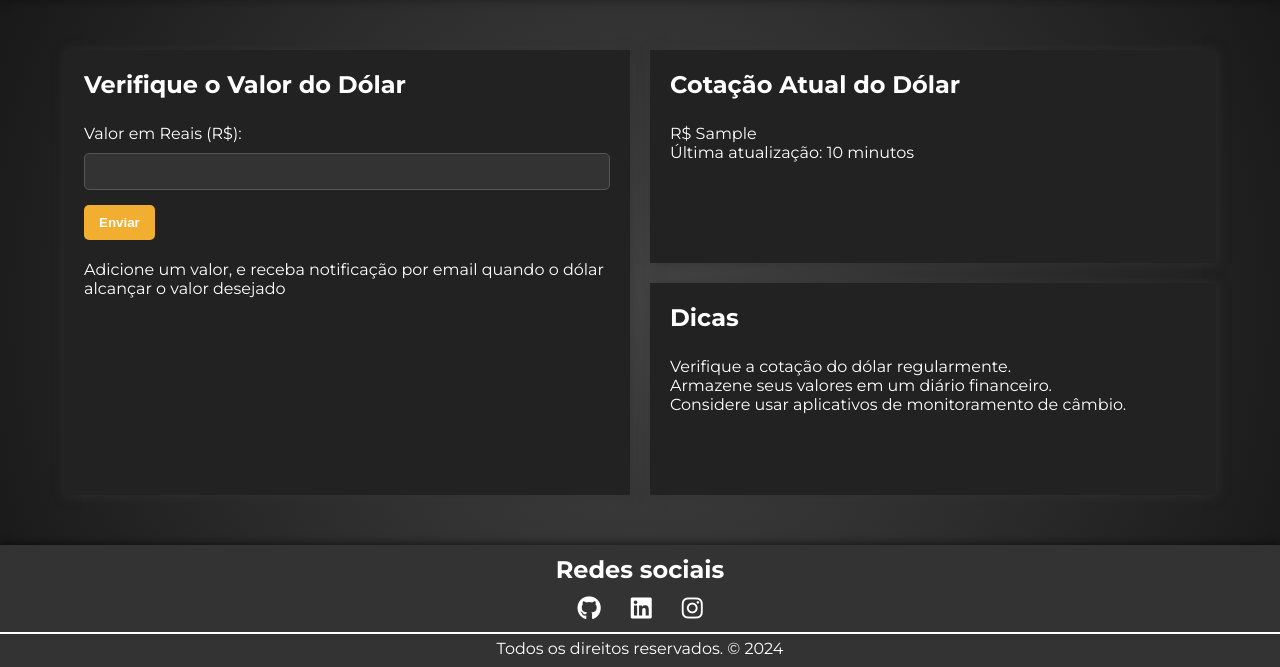
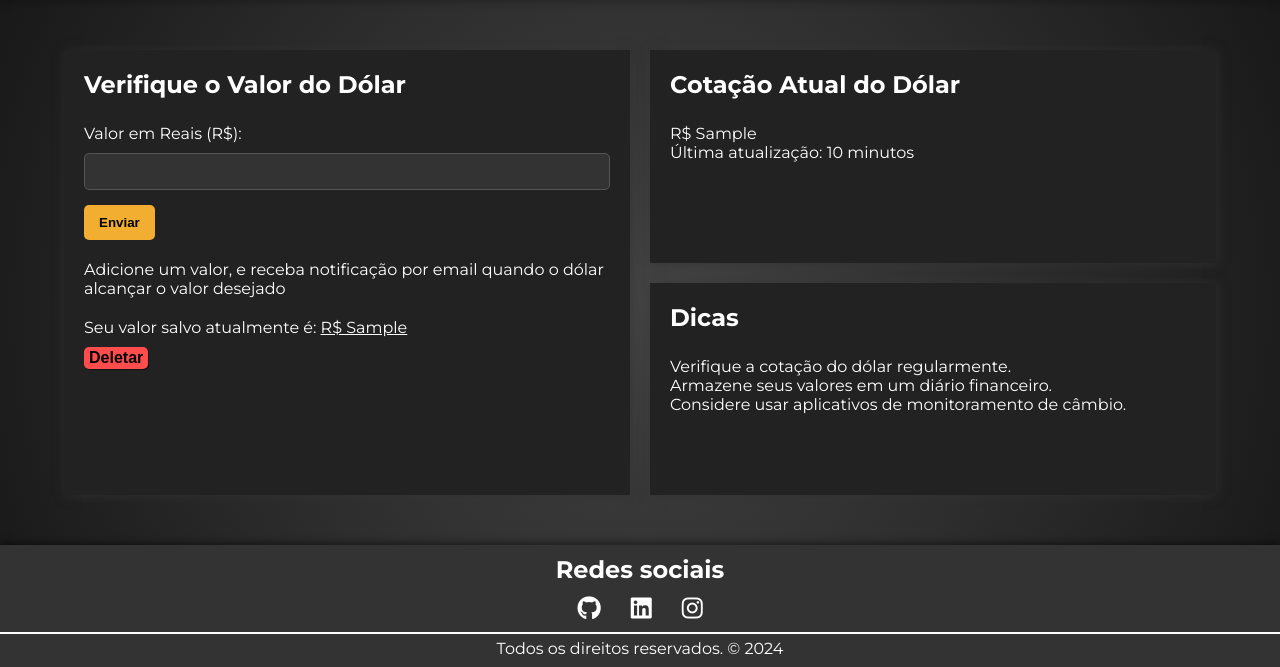
Before and after one commit to Ric002x/CoinTracker, a Flask app: template app/templates/pages/dashboard.html in a window 1280 px wide. Shown: the part 60-727 px from the top of the page. Run offline with Flask 3, Linux system fonts and the light colour scheme; tables that the repository leaves empty hold one stand-in row (values such as "Sample post"); the template is opened without the code that fills it: values that come from a table or form of the project are taken from there, most other values are stand-ins (such as "Sample title", 1, 10 or a date in 2020); parts of the project's set-up code (start-up, migrations or seed data) failed here and were passed over; some libraries are stand-ins or nearby versions.

Commit message:
Add Target delete form

```diff
--- a/app/__init__.py
+++ b/app/__init__.py
@@ -5,7 +5,7 @@ from flask import Flask, render_template
 from flask.cli import with_appcontext
 
 from .config import Config
-from .extension import adm, api, db, jwt
+from .extension import adm, api, csrf, db, jwt
 
 
 def create_app(test=False):
@@ -22,6 +22,7 @@ def create_app(test=False):
 
     if test is False:
         db.init_app(app)
+        csrf.init_app(app)
     api.init_app(app)
     jwt.init_app(app)
     adm.init_app(app)
--- a/app/extension.py
+++ b/app/extension.py
@@ -2,8 +2,10 @@ from flask_admin import Admin
 from flask_jwt_extended import JWTManager
 from flask_restful import Api
 from flask_sqlalchemy import SQLAlchemy
+from flask_wtf import CSRFProtect
 
 api = Api()
 jwt = JWTManager()
 db = SQLAlchemy()
 adm = Admin(name="currencytrack")
+csrf = CSRFProtect()
--- a/app/static/css/dashboard.css
+++ b/app/static/css/dashboard.css
@@ -45,11 +45,27 @@
     background-color: var(--color-secondary);
     font-weight: 600;
     cursor: pointer;
-    color: var(--color-text);
+    color: #000;
 }
 
 .form-section p {
     margin-top: 2rem;
+}
+
+.form-section p span {
+    text-decoration: underline;
+}
+
+.form-section button[type="submit"] {
+    background-color: #ff4c4c;
+    padding: 2px 5px;
+    border: none;
+    border-radius: 5px;
+    box-shadow: 1px 1px #101010;
+    font-weight: 550;
+    font-size: 16px;
+    margin-top: 10px;
+    cursor: pointer;
 }
 
 .info-section {
--- a/app/templates/pages/dashboard.html
+++ b/app/templates/pages/dashboard.html
@@ -16,6 +16,14 @@
         </form>
 
         <p>Adicione um valor, e receba notificação por email quando o dólar alcançar o valor desejado</p>
+
+        {% if user_target %}
+            <p>Seu valor salvo atualmente é: <span>R$ {{user_target}}</span></p>
+            <form action="{{del_action}}" method="POST">
+                <input type="hidden" name="csrf_token" value="{{ csrf_token() }}">
+                <button type="submit">Deletar</button>
+            </form>
+        {% endif %}
         <div id="feedback" class="feedback"></div>
     </section>
 
```
Also changed, not shown: app/auth.py (+0 -11 lines), app/tests/test_user_and_authentication.py (+13 -0 lines), app/views/base.py (+44 -15 lines).
